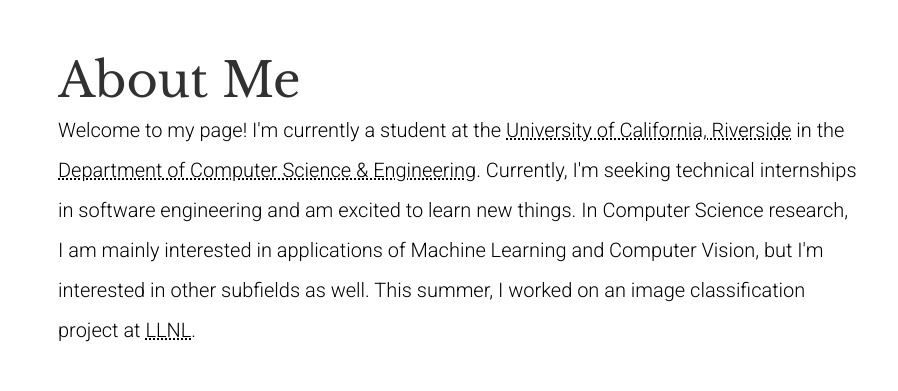
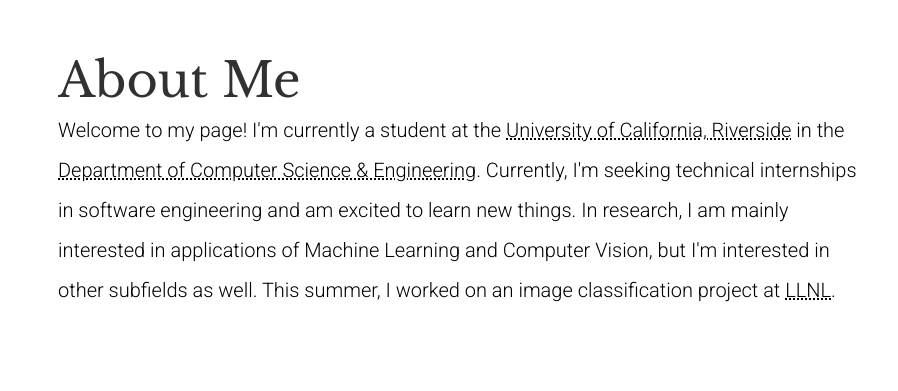
Before and after one commit to kkadhith/kkadhith.github.io, a plain HTML site: page index.html in a window 1280 px wide. Shown: the part 113-504 px from the top of the page, 382-1280 px from the left. Drawn offline with nearby package versions, Linux system fonts and the light colour scheme.

Commit message:
Update index.html

```diff
--- a/index.html
+++ b/index.html
@@ -39,7 +39,7 @@
             <div class="col-3">
                 <h1>About Me</h1>
                 <p>Welcome to my page! I'm currently a student at the <a href="https://www.ucr.edu/" target="_blank">University of California, Riverside</a> in the <a href="https://www1.cs.ucr.edu/" target="_blank">Department of Computer Science & Engineering</a>.
-                    Currently, I'm seeking technical internships in software engineering and am excited to learn new things. In Computer Science research, I am mainly interested in applications of Machine Learning and Computer Vision, but I'm interested in other subfields as well. This summer, I worked on an image classification project at <a href="https://www1.cs.ucr.edu/" target="_blank">LLNL</a>.</p>
+                    Currently, I'm seeking technical internships in software engineering and am excited to learn new things. In research, I am mainly interested in applications of Machine Learning and Computer Vision, but I'm interested in other subfields as well. This summer, I worked on an image classification project at <a href="https://www.llnl.gov/" target="_blank">LLNL</a>.</p>
                 <!-- <p></p> -->
                 <!-- <h1 class="rec">Education:</h1>
                 <p>University of California, Riverside</p> -->
```
